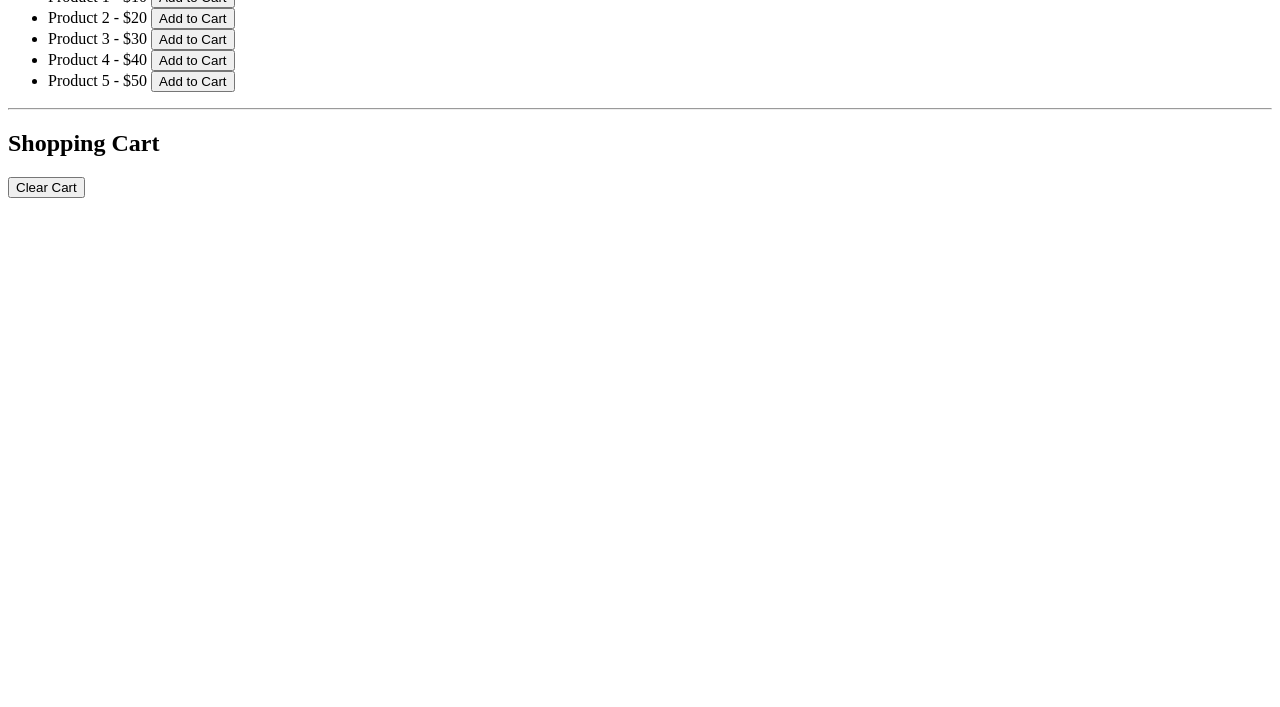
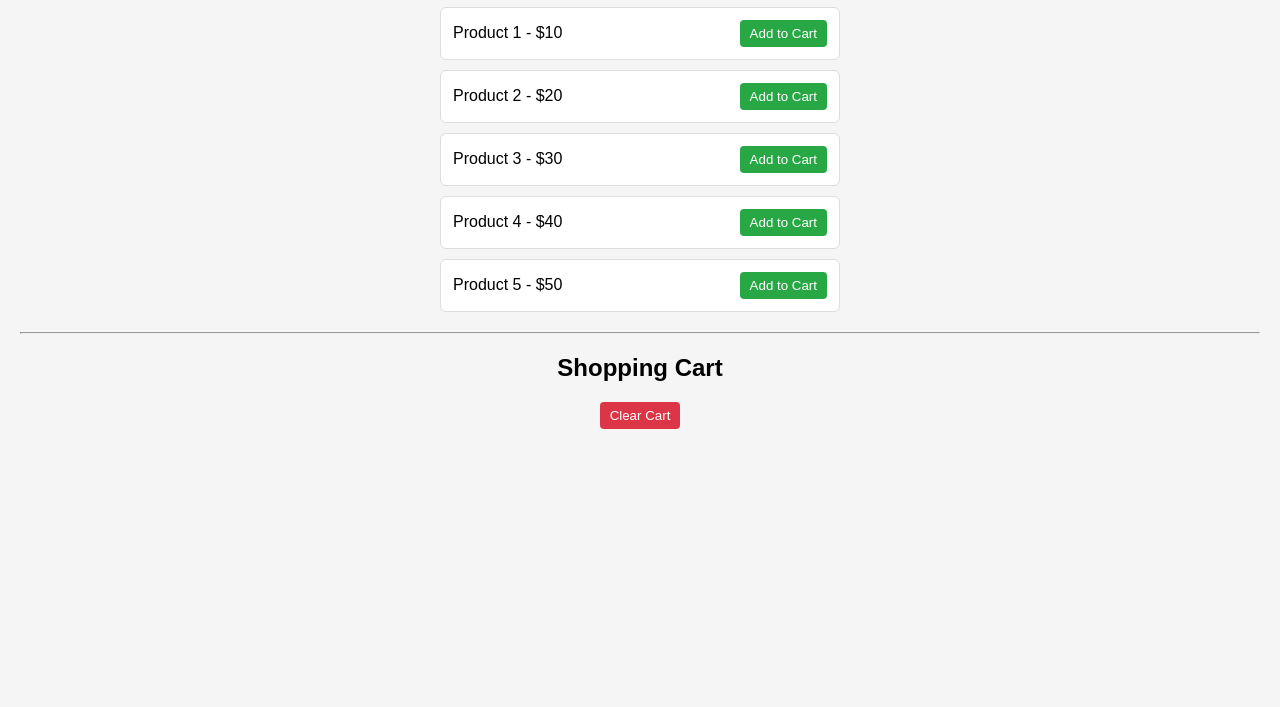
Before and after one commit to acciojob/shopping-cart-sessions-shahi0604, a website: page main.html in a window 1280 px wide. Shown: the part 93-800 px from the top of the page. Drawn offline with Linux system fonts and the light colour scheme.

Commit message:
created a submission

```diff
--- a/script.js
+++ b/script.js
@@ -1,5 +1,4 @@
-// script.js
-const products = [
+ const products = [
   { id: 1, name: "Product 1", price: 10 },
   { id: 2, name: "Product 2", price: 20 },
   { id: 3, name: "Product 3", price: 30 },
@@ -11,48 +10,74 @@ const productList = document.getElementById("product-list");
 const cartList = document.getElementById("cart-list");
 const clearBtn = document.getElementById("clear-cart-btn");
 
-const loadCart = () => {
+function getCart() {
   const data = sessionStorage.getItem("cart");
   return data ? JSON.parse(data) : [];
-};
+}
 
-const saveCart = (cart) => {
+function setCart(cart) {
   sessionStorage.setItem("cart", JSON.stringify(cart));
-};
+}
 
-const renderProducts = () => {
-  productList.innerHTML = "";
-  products.forEach((p) => {
+function renderProducts() {
+
+  products.forEach(product => {
+
     const li = document.createElement("li");
-    li.textContent = `${p.name} - $${p.price} `;
+
+    li.textContent = `${product.name} - $${product.price} `;
 
     const btn = document.createElement("button");
     btn.textContent = "Add to Cart";
+
     btn.addEventListener("click", () => {
-      const cart = loadCart();
-      cart.push(p);
-      saveCart(cart);
+
+      const cart = getCart();
+
+      cart.push({
+        id: product.id,
+        name: product.name,
+        price: product.price
+      });
+
+      setCart(cart);
+
       renderCart();
+
     });
 
     li.appendChild(btn);
+
     productList.appendChild(li);
+
   });
-};
 
-const renderCart = () => {
-  const cart = loadCart();
+}
+
+function renderCart() {
+
+  const cart = getCart();
+
   cartList.innerHTML = "";
-  cart.forEach((p) => {
+
+  cart.forEach(item => {
+
     const li = document.createElement("li");
-    li.textContent = `${p.name} - $${p.price}`;
+
+    li.textContent = `${item.name} - $${item.price}`;
+
     cartList.appendChild(li);
+
   });
-};
+
+}
 
 clearBtn.addEventListener("click", () => {
-  saveCart([]);
+
+  sessionStorage.removeItem("cart");
+
   renderCart();
+
 });
 
 renderProducts();
--- a/styles.css
+++ b/styles.css
@@ -1 +1,53 @@
 /*  your css code here. If applicable */
+body {
+  font-family: Arial, sans-serif;
+  background-color: #f5f5f5;
+  margin: 0;
+  padding: 20px;
+}
+
+h1, h2 {
+  text-align: center;
+}
+
+#product-list,
+#cart-list {
+  list-style: none;
+  padding: 0;
+  max-width: 400px;
+  margin: 20px auto;
+}
+
+li {
+  background: white;
+  margin-bottom: 10px;
+  padding: 12px;
+  border-radius: 6px;
+  display: flex;
+  justify-content: space-between;
+  align-items: center;
+  border: 1px solid #ddd;
+}
+
+button {
+  padding: 6px 10px;
+  border: none;
+  background-color: #28a745;
+  color: white;
+  border-radius: 4px;
+  cursor: pointer;
+}
+
+button:hover {
+  background-color: #218838;
+}
+
+#clear-cart-btn {
+  display: block;
+  margin: 20px auto;
+  background-color: #dc3545;
+}
+
+#clear-cart-btn:hover {
+  background-color: #c82333;
+}
```
